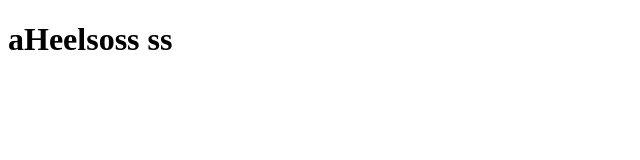
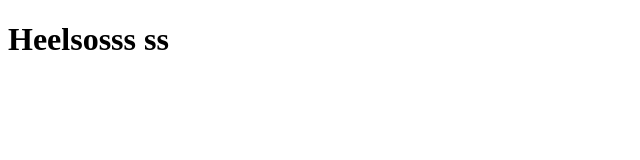
Before and after one commit to aekapong-yang/test-ci-cd, a plain HTML site: page index.html in a window 1280 px wide. Shown: the full height of the page, 0-640 px from the left. Drawn offline with Linux system fonts and the light colour scheme.

Commit message:
a
# Conflicts:
#	index.html

```diff
--- a/index.html
+++ b/index.html
@@ -6,6 +6,6 @@
     <title>Documents</title>
 </head>
 <body>
-    <h1>aHeelsoss ss</h1>
+    <h1>Heelsosss ss</h1>
 </body>
 </html>
```
